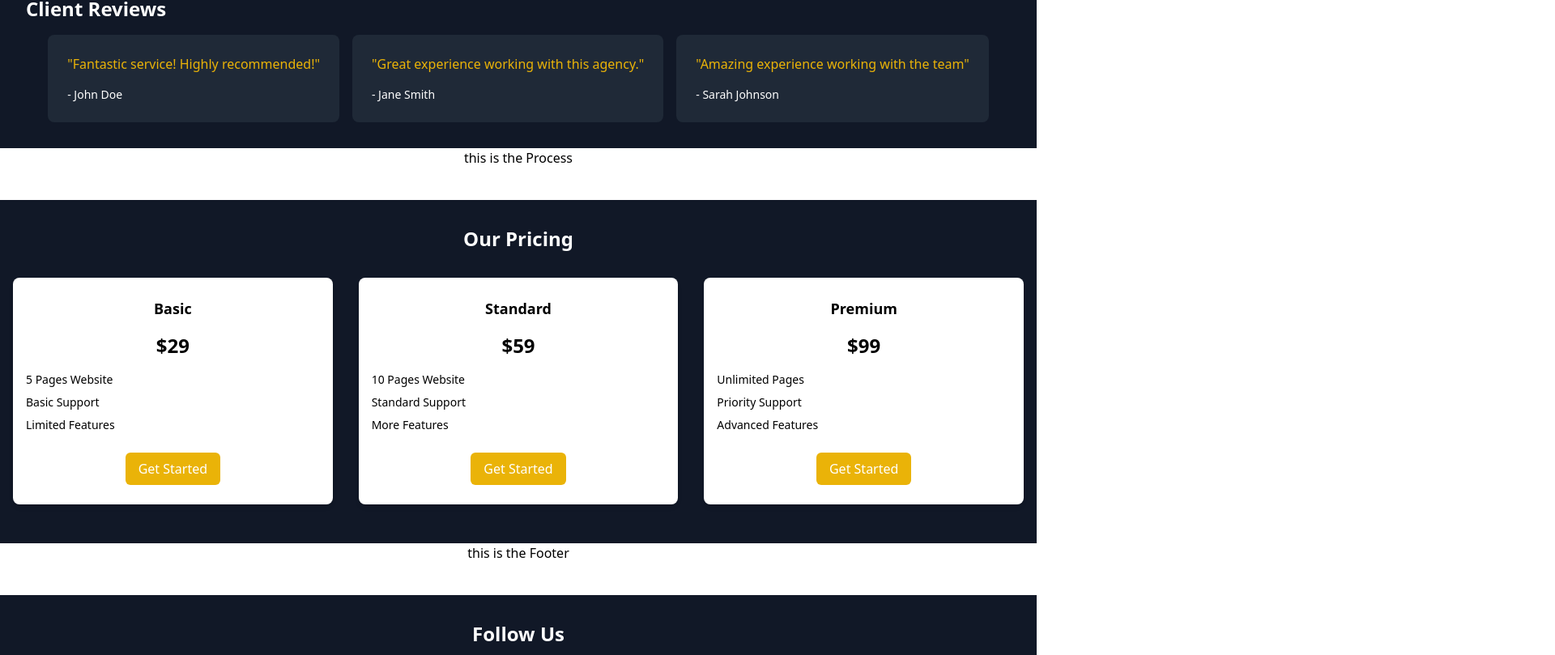
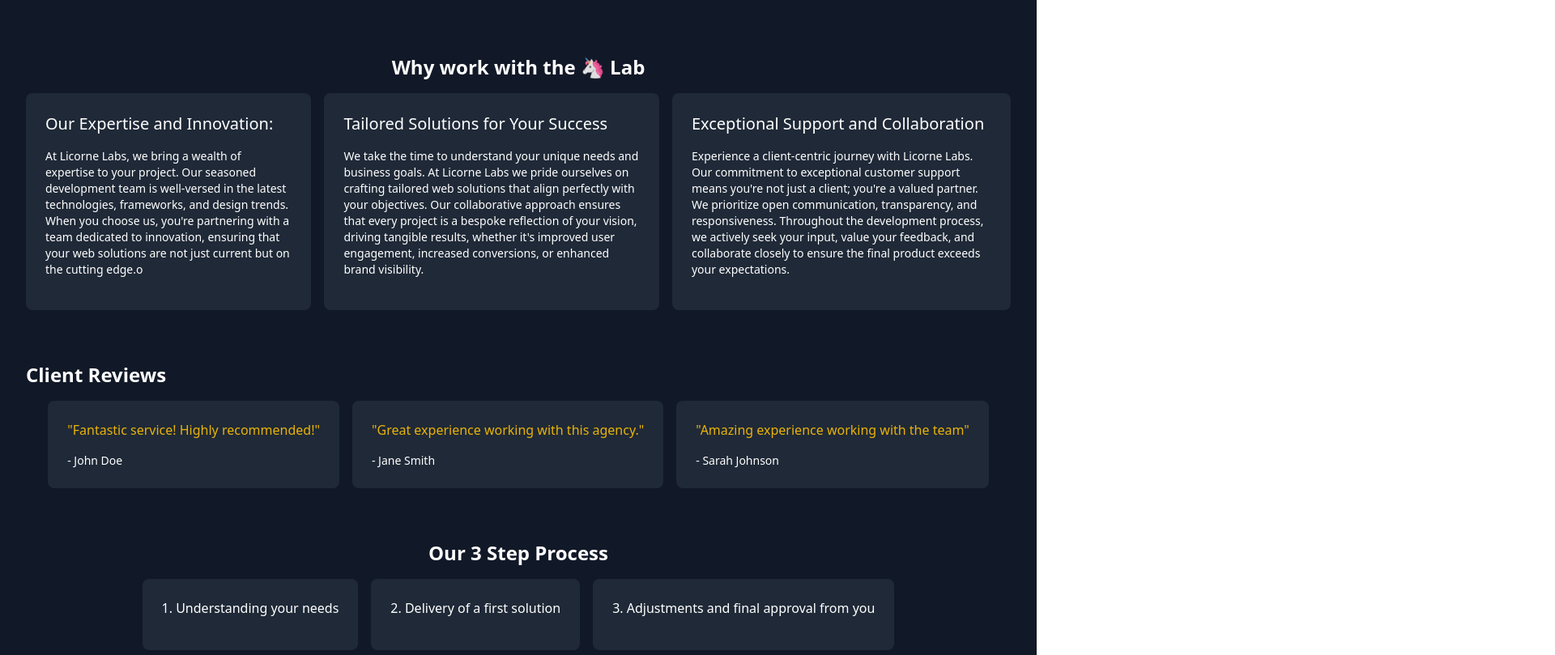
Before and after one commit to code-amin/AgenceX, a React (Create React App) app in the folder agence/: page / in a window 1280 px wide. Shown: the part 1731-2540 px from the top of the page at 81% size, 1920 px wide, since content can reach past the window. Built offline with nearby package versions, Linux system fonts and the light colour scheme.

Commit message:
Added size of sections and temporary content

```diff
--- a/agence/src/Arguments.js
+++ b/agence/src/Arguments.js
@@ -1,9 +1,53 @@
 const Arguments = () => {
-    return (
-      <div className="w-full text-center pb-10">
-        this is the Arguments
+  return (
+    <div className="bg-gray-900 text-white p-8">
+      <h2 className="text-2xl font-bold text-center mb-4">
+        Why work with the 🦄 Lab{" "}
+      </h2>
+      <div className="flex flex-col md:flex-row gap-4 justify-center">
+        <div className="bg-gray-800 p-6 rounded-lg">
+          <p className="text-white-500 text-xl mb-4">
+            Our Expertise and Innovation:
+          </p>
+          <p className="text-white-500 text-sm mb-4">
+            At Licorne Labs, we bring a wealth of expertise to your project. Our
+            seasoned development team is well-versed in the latest technologies,
+            frameworks, and design trends. When you choose us, you're partnering
+            with a team dedicated to innovation, ensuring that your web
+            solutions are not just current but on the cutting edge.o
+          </p>
+        </div>
+        <div className="bg-gray-800 p-6 rounded-lg">
+          <p className="text-white-500 text-xl mb-4">
+            Tailored Solutions for Your Success
+          </p>
+          <p className="text-white-500 text-sm mb-4">
+            We take the time to understand your unique needs and business goals.
+            At Licorne Labs we pride ourselves on crafting tailored web
+            solutions that align perfectly with your objectives. Our
+            collaborative approach ensures that every project is a bespoke
+            reflection of your vision, driving tangible results, whether it's
+            improved user engagement, increased conversions, or enhanced brand
+            visibility.
+          </p>
+        </div>
+        <div className="bg-gray-800 p-6 rounded-lg">
+          <p className="text-white-500 text-xl mb-4">
+            Exceptional Support and Collaboration{" "}
+          </p>
+          <p className="text-white-500 text-sm mb-4">
+            Experience a client-centric journey with Licorne Labs. Our
+            commitment to exceptional customer support means you're not just a
+            client; you're a valued partner. We prioritize open communication,
+            transparency, and responsiveness. Throughout the development
+            process, we actively seek your input, value your feedback, and
+            collaborate closely to ensure the final product exceeds your
+            expectations.{" "}
+          </p>
+        </div>
       </div>
-    );
-  }
+    </div>
+  );
+};
 
-  export default Arguments;
+export default Arguments;
--- a/agence/src/Blog.js
+++ b/agence/src/Blog.js
@@ -1,5 +1,5 @@
 const Blog = () => {
-  return <> blog W.i.p</>;
+  return <> </>;
 };
 
 export default Blog;
--- a/agence/src/Footer.js
+++ b/agence/src/Footer.js
@@ -1,9 +1,30 @@
+// Footer.js
+import React from "react";
+
 const Footer = () => {
-    return (
-      <div className="w-full text-center pb-10">
-        this is the Footer
+  return (
+    <footer id="sitemap" className="bg-gray-800 text-white p-4">
+      <div className="container mx-auto flex flex-col items-center">
+        <div className="mb-4">
+          <p>🦄 Licorne Labs &copy; 2023</p>
+        </div>
+        <div className="flex space-x-4">
+          <a href="#home" className="hover:text-gray-300">
+            Home
+          </a>
+          <a href="#about" className="hover:text-gray-300">
+            About
+          </a>
+          <a href="#services" className="hover:text-gray-300">
+            Services
+          </a>
+          <a href="#contact" className="hover:text-gray-300">
+            Contact
+          </a>
+        </div>
       </div>
-    );
-  }
+    </footer>
+  );
+};
 
-  export default Footer;
+export default Footer;
--- a/agence/src/Header.js
+++ b/agence/src/Header.js
@@ -12,8 +12,8 @@ const Header = () => {
     <header className="HEADER w-full p-4 text-2xl relative flex text-white bg-gray-900 shadow-lg transition-transform">
       <div className="flex-1 md:hidden"></div>
       <nav
-        className={`MENU  absolute top-16 right-0 translate-transition h-[100vh] w-5/6 bg-gray-900 drop-shadow-2xl ease-in-out duration-300 ${
-          isMenuOpen ? "translate-x-0" : "translate-x-full"
+        className={`MENU absolute top-16 right-0 translate-transition h-[100vh] w-5/6 bg-gray-900 drop-shadow-2xl ease-in-out duration-300 ${
+          isMenuOpen ? "visible" : "hidden"
         }  `}
       >
         <ul className="pt-4">
@@ -42,6 +42,15 @@ const Header = () => {
               onClick={handleHamburger}
             >
               Pricing
+            </a>
+          </li>{" "}
+          <li>
+            <a
+              href="/#sitemap"
+              className="block hover:text-3xl transition-transform duration-800 ease-in-out transform hover:translate-x-1 pl-4 py-3 hover:cursor-pointer"
+              onClick={handleHamburger}
+            >
+              Sitemap
             </a>
           </li>
           <li>
--- a/agence/src/Pricing.js
+++ b/agence/src/Pricing.js
@@ -2,7 +2,7 @@
 
 const Pricing = () => {
   return (
-    <div className="bg-gray-900 py-8">
+    <div id="pricing" className="bg-gray-900 py-8">
       <h2 className="text-2xl font-bold text-white text-center mb-8">Our Pricing</h2>
       <div className="flex flex-col md:flex-row justify-center">
         {/* Package 1 */}
--- a/agence/src/Process.js
+++ b/agence/src/Process.js
@@ -1,9 +1,26 @@
 const Process = () => {
-    return (
-      <div className="w-full text-center pb-10">
-        this is the Process
+  return (
+    <div id="process" className="bg-gray-900 text-white p-8">
+      <h2 className="text-2xl font-bold text-center mb-4">
+        Our 3 Step Process
+      </h2>
+      <div className="flex flex-col md:flex-row gap-4 justify-center">
+        <div className="bg-gray-800 p-6 rounded-lg">
+          <p className="text-white-500 mb-4">1. Understanding your needs </p>
+        </div>
+        <div className="bg-gray-800 p-6 rounded-lg">
+          <p className="text-white-500 mb-4">
+            2. Delivery of a first solution{" "}
+          </p>
+        </div>
+        <div className="bg-gray-800 p-6 rounded-lg">
+          <p className="text-white-500 mb-4">
+            3. Adjustments and final approval from you{" "}
+          </p>
+        </div>
       </div>
-    );
-  }
+    </div>
+  );
+};
 
-  export default Process;
+export default Process;
--- a/agence/src/Realizations.js
+++ b/agence/src/Realizations.js
@@ -1,7 +1,21 @@
 const Realizations = () => {
   return (
-    <div id="realizations" className="w-full text-center pb-10">
-      this is the Realizations
+    <div id="realizations" className="bg-gray-900 text-white p-8">
+      <h2 className="text-2xl font-bold text-center mb-4">Realizations </h2>
+      <div className="flex flex-col md:flex-row gap-4 justify-center">
+        <div className="bg-gray-800 p-6 rounded-lg">
+          <p className="text-white-500 mb-4">Website for a coffee shop</p>
+        </div>
+        <div className="bg-gray-800 p-6 rounded-lg">
+          <p className="text-white-500 mb-4">
+            Payment processor for an e-commerce{" "}
+          </p>
+        </div>
+        <div className="bg-gray-800 p-6 rounded-lg">
+          <p className="text-white-500 mb-4">
+Responsiveness for a website and           </p>
+        </div>
+      </div>
     </div>
   );
 };
--- a/agence/src/Reviews.js
+++ b/agence/src/Reviews.js
@@ -1,23 +1,29 @@
 const Reviews = () => {
-    return (
-      <div className="bg-gray-900 text-white p-8">
+  return (
+    <div id="testimonials" className="bg-gray-900 text-white p-8">
       <h2 className="text-2xl font-bold mb-4">Client Reviews</h2>
       <div className="flex flex-col md:flex-row gap-4 justify-center">
         <div className="bg-gray-800 p-6 rounded-lg">
-          <p className="text-yellow-500 mb-4">"Fantastic service! Highly recommended!"</p>
+          <p className="text-yellow-500 mb-4">
+            "Fantastic service! Highly recommended!"
+          </p>
           <p className="text-sm">- John Doe</p>
         </div>
         <div className="bg-gray-800 p-6 rounded-lg">
-          <p className="text-yellow-500 mb-4">"Great experience working with this agency."</p>
+          <p className="text-yellow-500 mb-4">
+            "Great experience working with this agency."
+          </p>
           <p className="text-sm">- Jane Smith</p>
         </div>
         <div className="bg-gray-800 p-6 rounded-lg">
-          <p className="text-yellow-500 mb-4">"Amazing experience working with the team"</p>
+          <p className="text-yellow-500 mb-4">
+            "Amazing experience working with the team"
+          </p>
           <p className="text-sm">- Sarah Johnson</p>
         </div>
       </div>
     </div>
-    );
-  }
+  );
+};
 
-  export default Reviews;
+export default Reviews;
```
